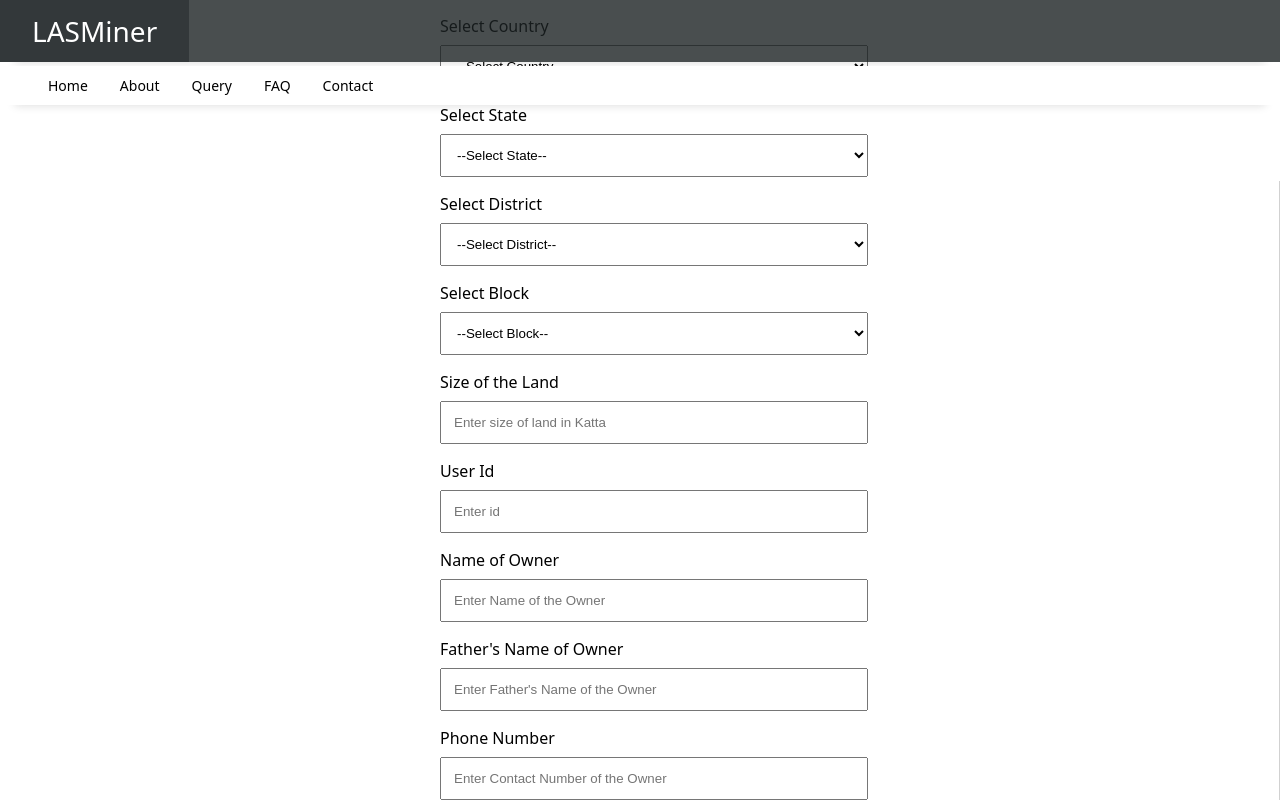
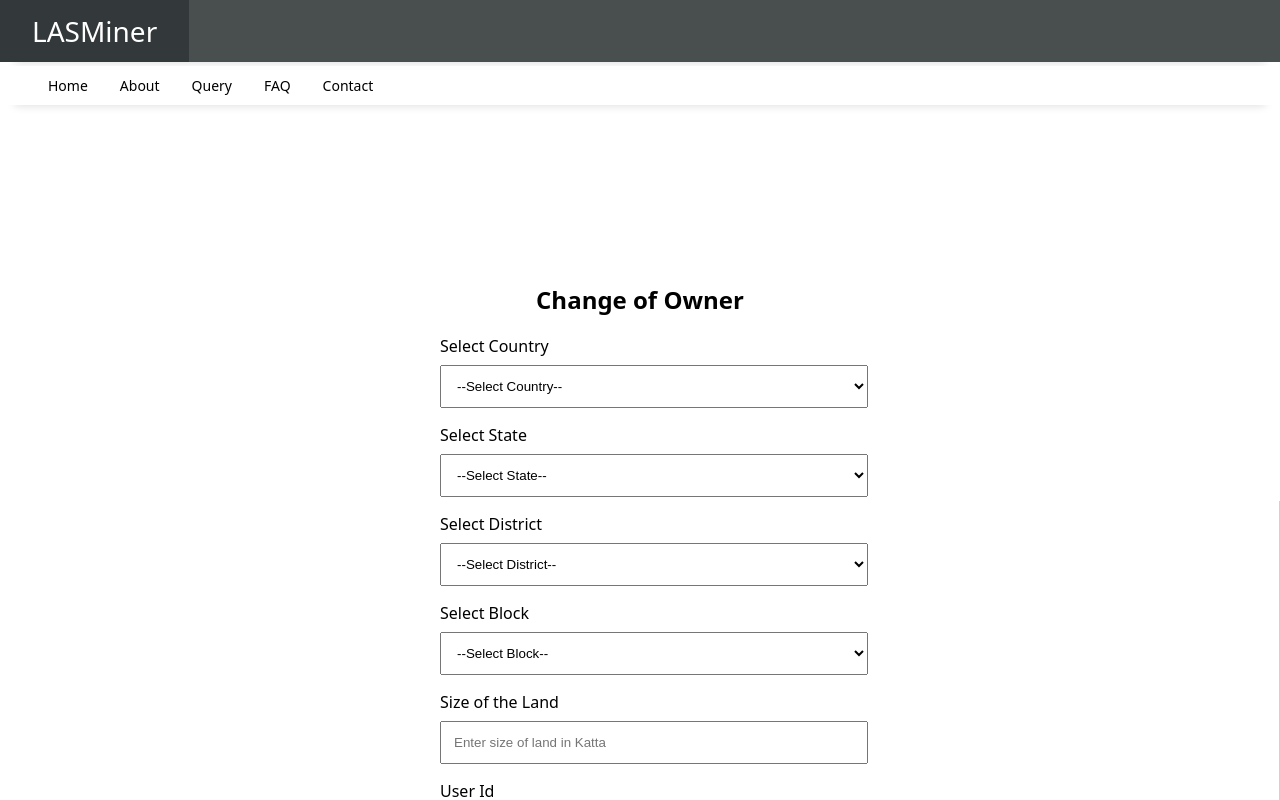
Before and after one commit to Niloy-Majumder/las-miner-frontend, a React (Create React App) app: page / in a window 1280 px wide. Shown: the top 800 px of the page. Built offline with nearby package versions, Linux system fonts and the light colour scheme.

Commit message:
solved styling issue

```diff
--- a/src/styles/body.scss
+++ b/src/styles/body.scss
@@ -8,8 +8,8 @@
     }
 
     .form {
-        padding-top: 5rem;
-        padding-bottom: 6rem;
+        padding-top: 25rem;
+        padding-bottom: 25rem;
         height: 100vh;
         width: 100%;
         position: relative;
```
